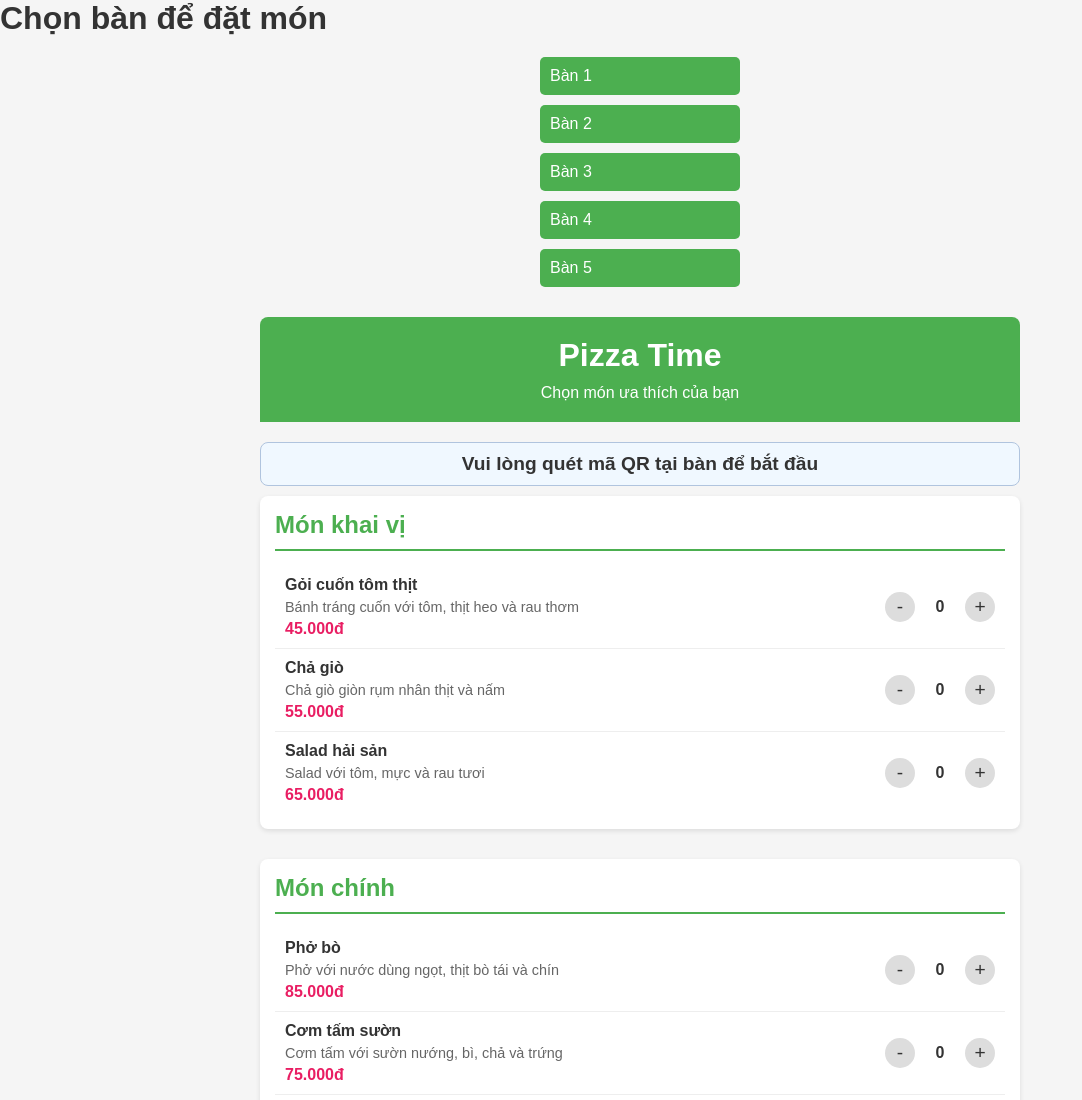
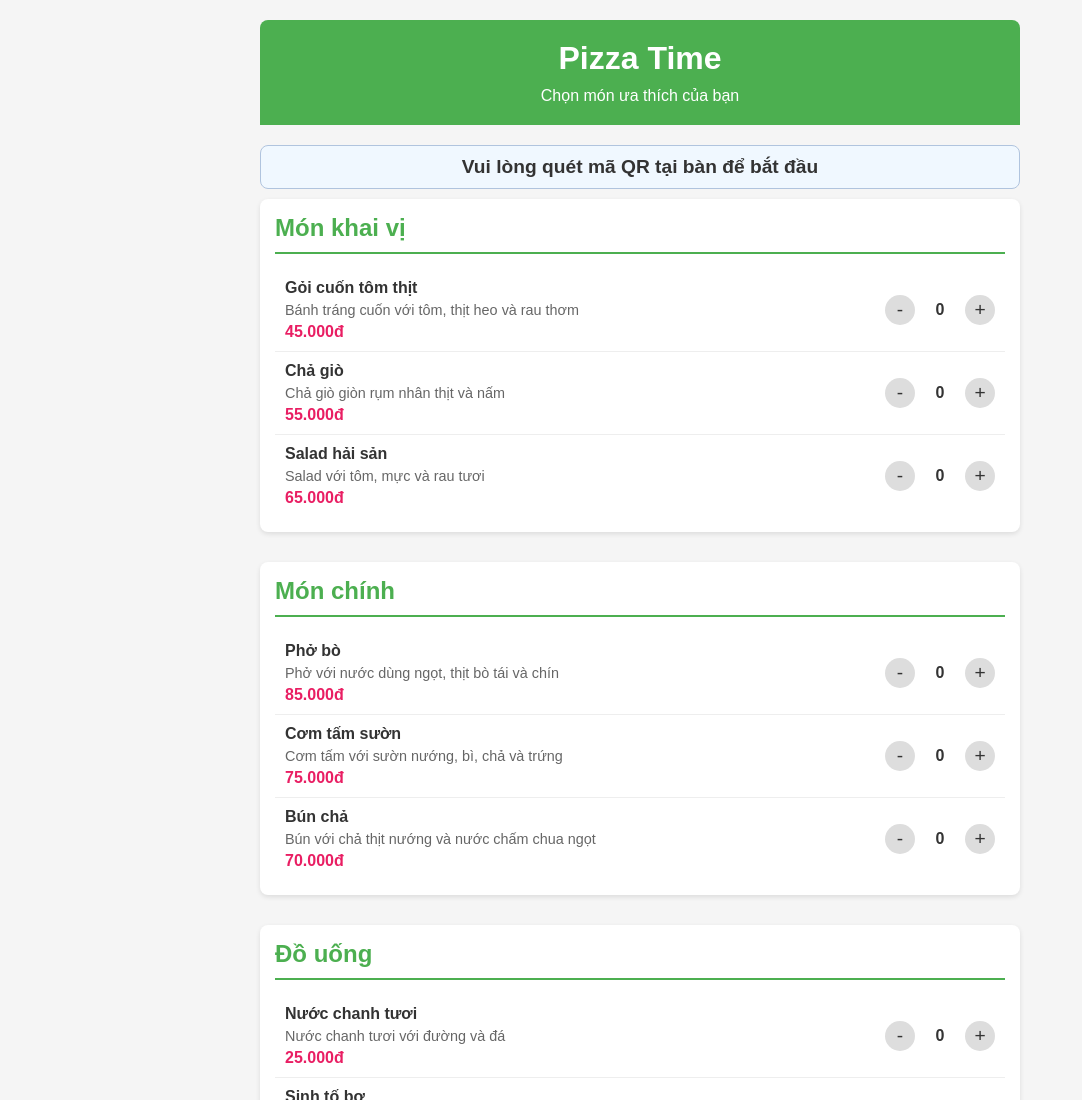
Before and after one commit to ngokhoivn/PizzaTime, a plain HTML site: page QuetMaQr.html in a window 1280 px wide. Shown: the top 1100 px of the page, without its empty margins (0-1082 px from the left). Drawn offline with Linux system fonts and the light colour scheme.

Commit message:
Update QuetMaQr.html

```diff
--- a/QuetMaQr.html
+++ b/QuetMaQr.html
@@ -231,14 +231,6 @@
     </style>
 </head>
 <body>
-    <h1>Chọn bàn để đặt món</h1>
-    <div class="table-links">
-        <a href="./QuetMaQr.html?table=1">Bàn 1</a>
-        <a href="./QuetMaQr.html?table=2">Bàn 2</a>
-        <a href="./QuetMaQr.html?table=3">Bàn 3</a>
-        <a href="./QuetMaQr.html?table=4">Bàn 4</a>
-        <a href="./QuetMaQr.html?table=5">Bàn 5</a>
-    </div>
     <div class="container">
         <header>
             <h1>Pizza Time</h1>
```
